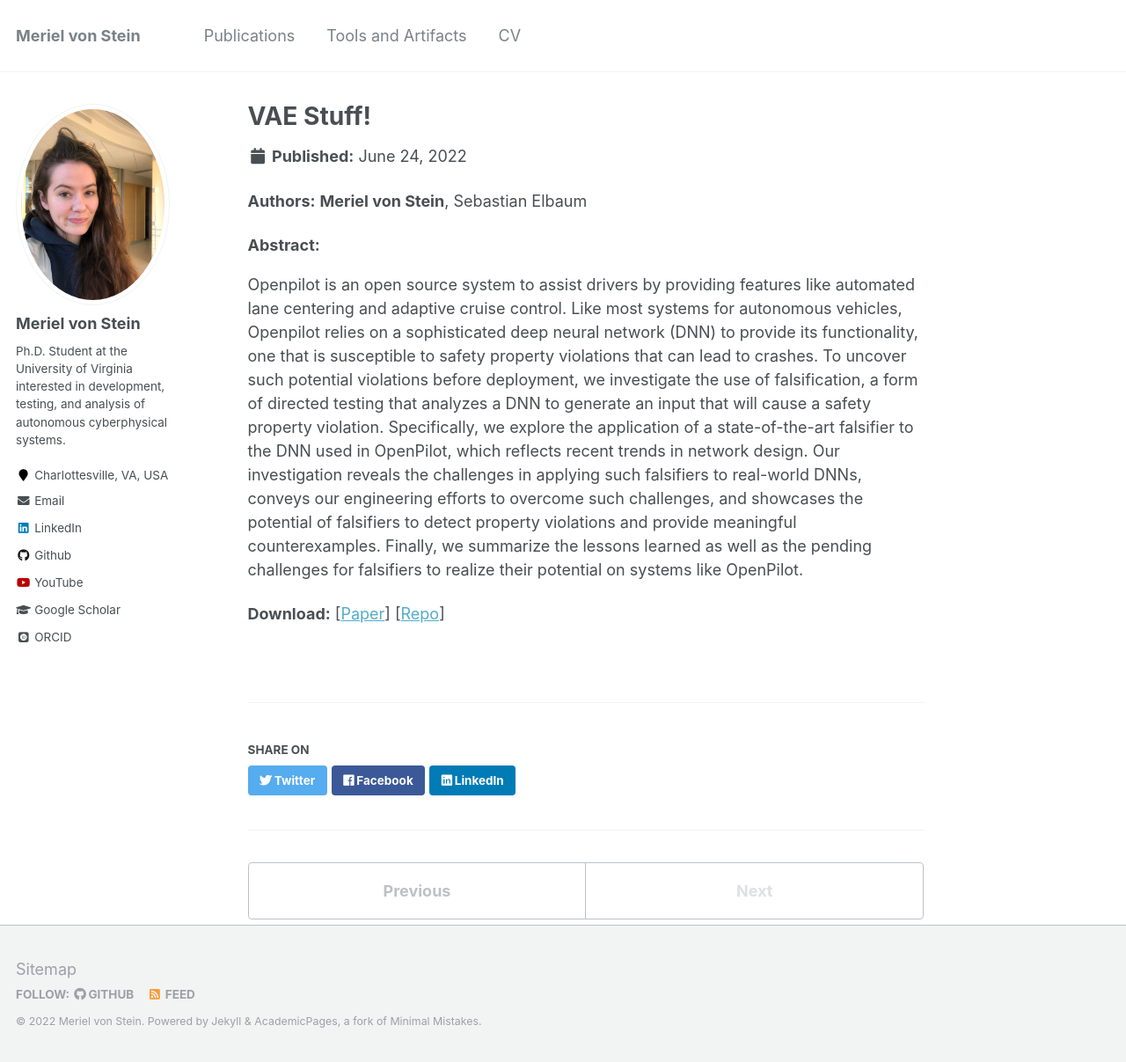
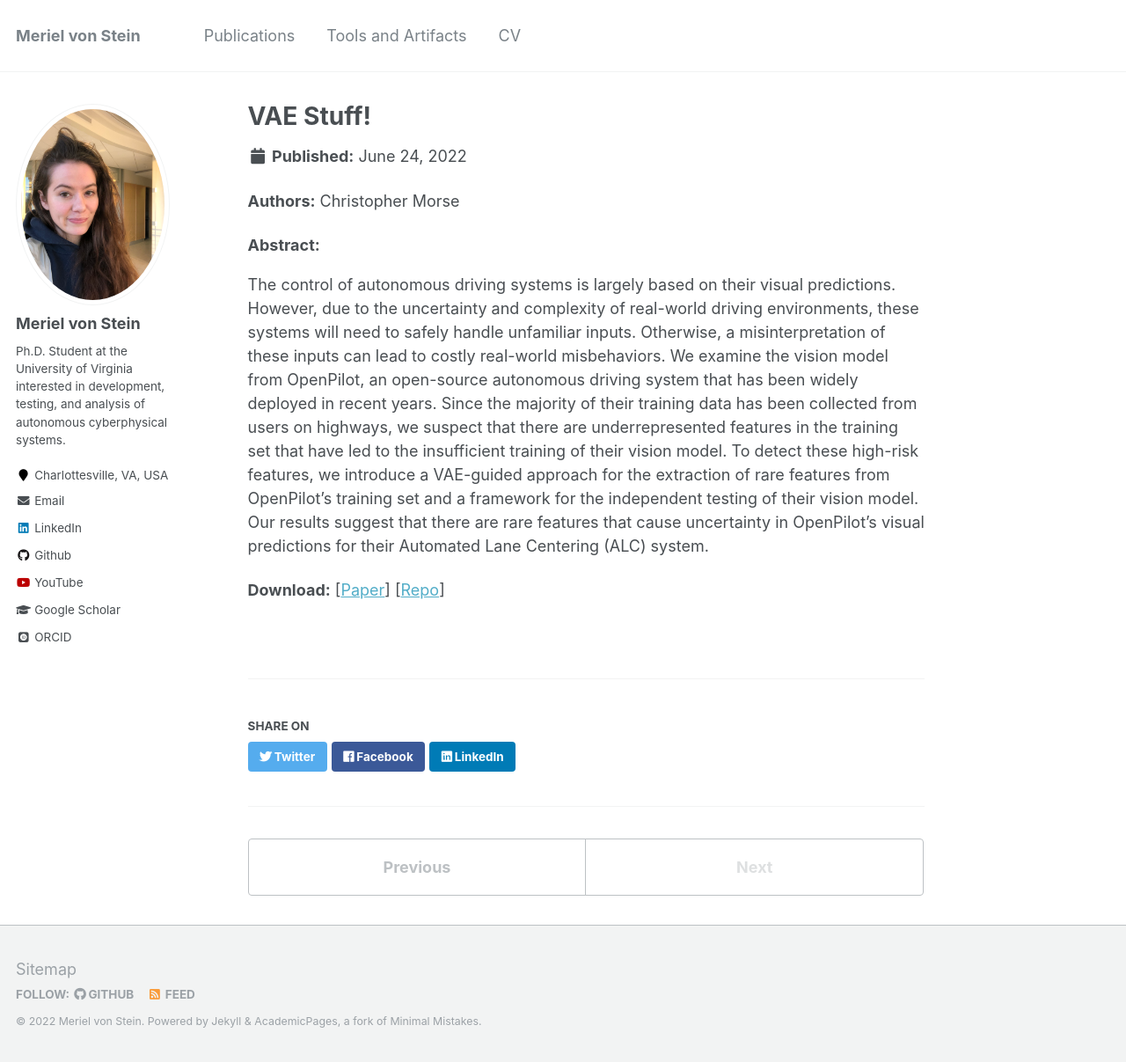
Before and after one commit to christheissmorse/christheissmorse.github.io, a Jekyll site: the page built from _publications/2022-06-24-ASE-openpilot-industry.md, in a window 1280 px wide and 1207 px high. Shown: the whole window at 88% size. Built offline with Jekyll 4.4.1, drawn with Linux system fonts in a browser that asks for light colours; some web fonts are replaced.

Commit message:
Update 2022-06-24-ASE-openpilot-industry.md

```diff
--- a/_publications/2022-06-24-ASE-openpilot-industry.md
+++ b/_publications/2022-06-24-ASE-openpilot-industry.md
@@ -5,12 +5,12 @@ downloads:
   repo: https://github.com/MissMeriel/openpilot-falsification
 type: inproceedings
 identifier: "vonstein-et-al:ase-industry:2022"
-author: [Meriel von Stein, Sebastian Elbaum]
+author: [Christopher Morse]
 title: "VAE Stuff!"
 year: 2022
 conference: Automated Software Engineering Industry Track, 2022
-abstract: "Openpilot is an open source system to assist drivers by providing features like automated lane centering and adaptive cruise control. Like most systems for autonomous vehicles, Openpilot relies on a sophisticated deep neural network (DNN) to provide its functionality, one that is susceptible to safety property violations that can lead to crashes. To uncover such potential violations before deployment, we investigate the use of falsification, a form of directed testing that analyzes a DNN to generate an input that will cause a safety property violation. Specifically, we explore the application of a state-of-the-art falsifier to the DNN used in OpenPilot, which reflects recent trends in network design. Our investigation reveals the challenges in applying such falsifiers to real-world DNNs, conveys our engineering efforts to overcome such challenges, and showcases the potential of falsifiers to detect property violations and provide meaningful counterexamples. Finally, we summarize the lessons learned as well as the pending challenges for falsifiers to realize their potential on systems like OpenPilot."
+abstract: "The control of autonomous driving systems is largely based on their visual predictions. However, due to the uncertainty and complexity of real-world driving environments, these systems will need to safely handle unfamiliar inputs. Otherwise, a misinterpretation of these inputs can lead to costly real-world misbehaviors. We examine the vision model from OpenPilot, an open-source autonomous driving system that has been widely deployed in recent years. Since the majority of their training data has been collected from users on highways, we suspect that there are underrepresented features in the training set that have led to the insufficient training of their vision model. To detect these high-risk features, we introduce a VAE-guided approach for the extraction of rare features from OpenPilot’s training set and a framework for the independent testing of their vision model. Our results suggest that there are rare features that cause uncertainty in OpenPilot’s visual predictions for their Automated Lane Centering (ALC) system."
 timestamp: Fri, 24 June 2022 17:00:00 -0500
 date: 2022-06-24
-teaser: /publications/car.png
+teaser: /publications/car.gif
 ---
```
